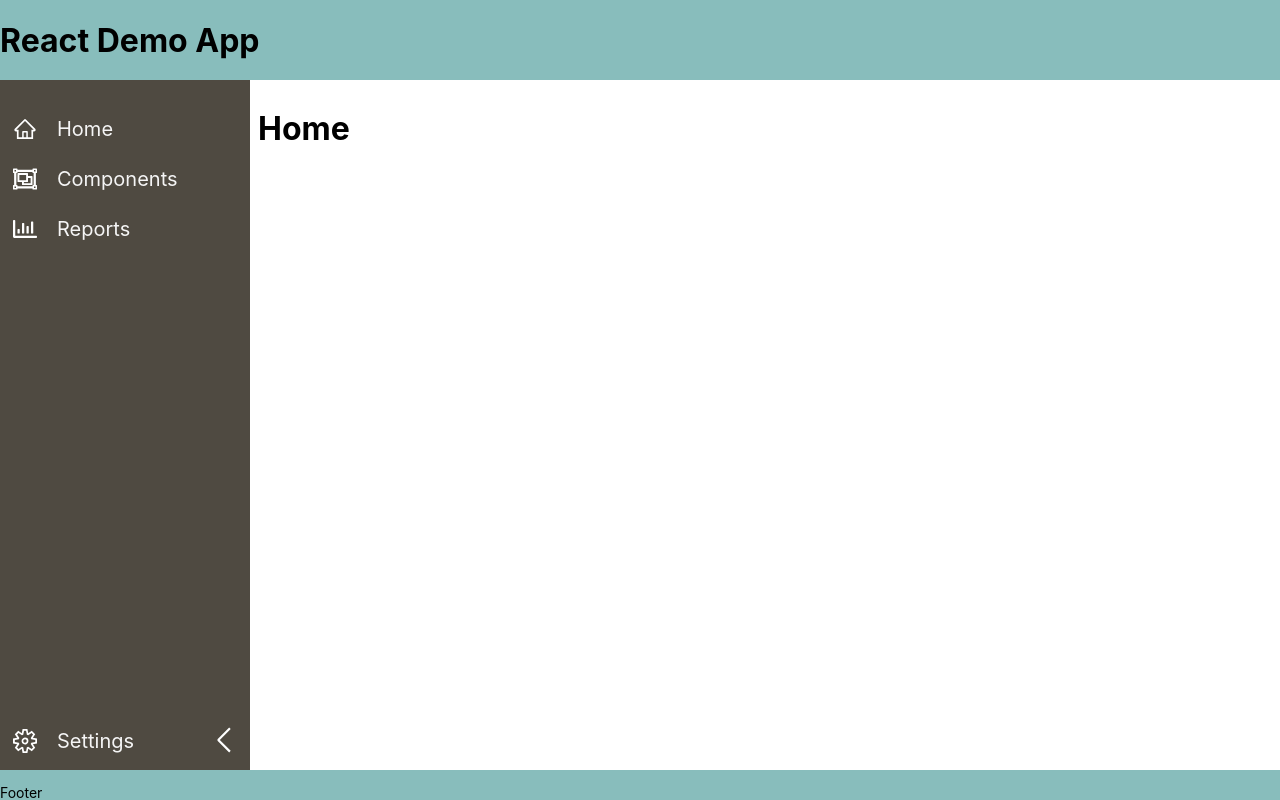
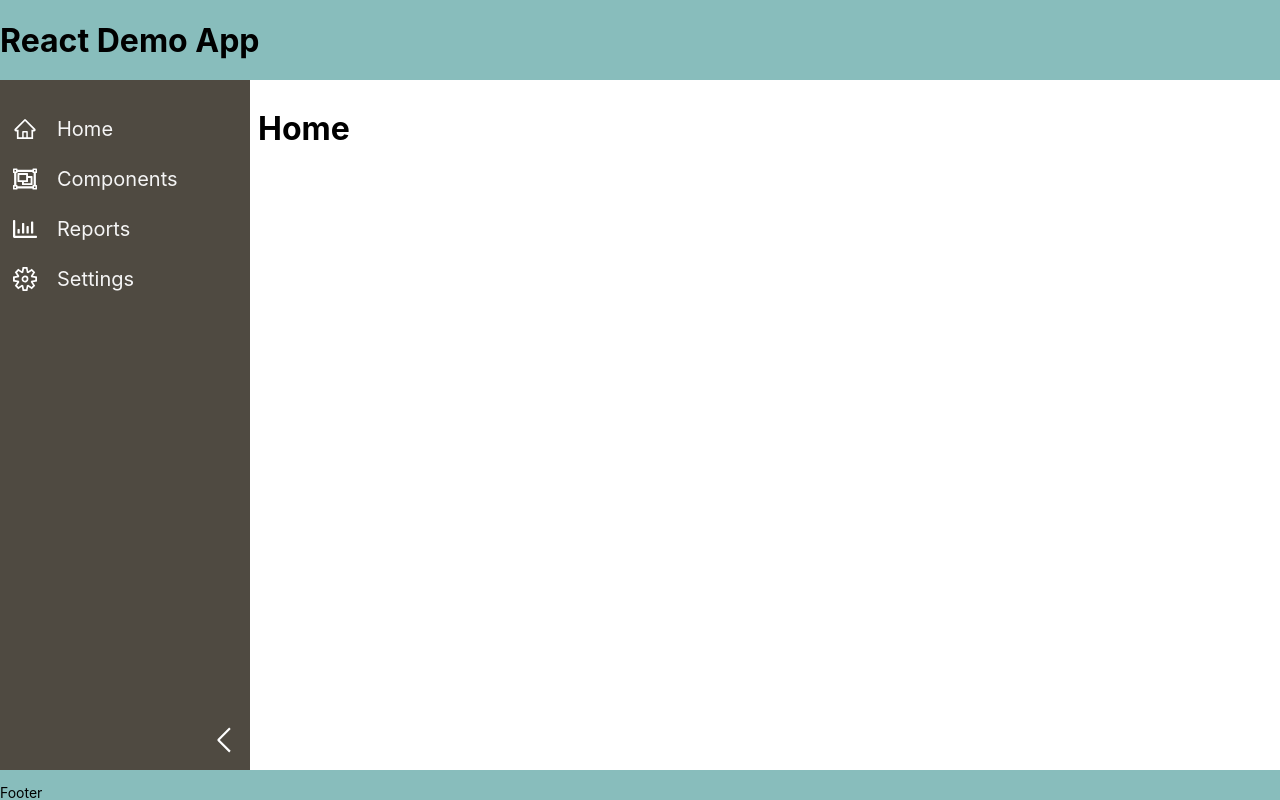
Before and after one commit to danrose9/react-demo-app, a React (Create React App) app: page / in a window 1280 px wide. Built offline with nearby package versions, Linux system fonts and the light colour scheme.

Commit message:
moved togglebutton inside StyledMenuItem

```diff
--- a/src/components/Sidebar.js
+++ b/src/components/Sidebar.js
@@ -32,10 +32,10 @@ const Sidebar = (props) => {
               </StyledList>
             );
           })}
+          <ToggleButton onClick={showSidebar}>
+            {sidebar ? <VscChevronRight /> : <VscChevronLeft />}
+          </ToggleButton>
         </StyledMenuItem>
-        <ToggleButton onClick={showSidebar}>
-          {sidebar ? <VscChevronRight /> : <VscChevronLeft />}
-        </ToggleButton>
       </StyledSidebar>
     </IconContext.Provider>
   );
--- a/src/styles/StyledSidebar.js
+++ b/src/styles/StyledSidebar.js
@@ -67,14 +67,14 @@ export const StyledList = styled.li`
       font-size: 24px;
     }
 
-    &.base {
-      position: absolute;
-      bottom: 4px;
-      &:hover {
-        background-color: #716e67;
-        width: 75%;
-      }
-    }
+    // &.base {
+    //   position: absolute;
+    //   bottom: 4px;
+    //   &:hover {
+    //     background-color: #716e67;
+    //     width: 75%;
+    //   }
+    // }
   }
   cursor: pointer;
 `;
```
